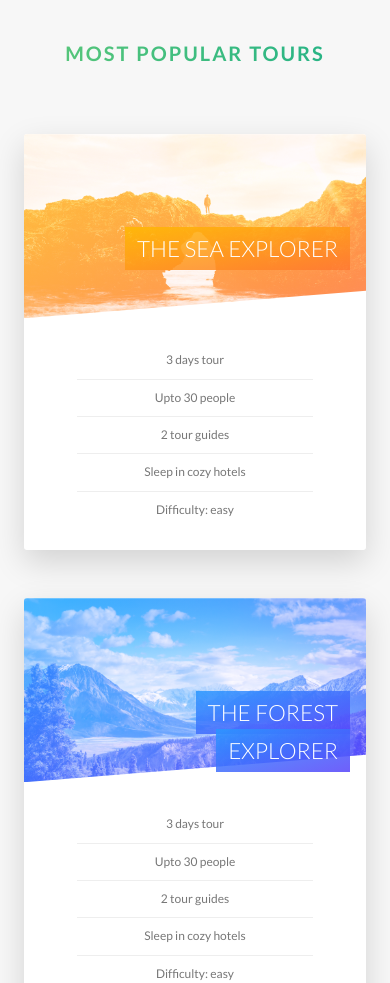
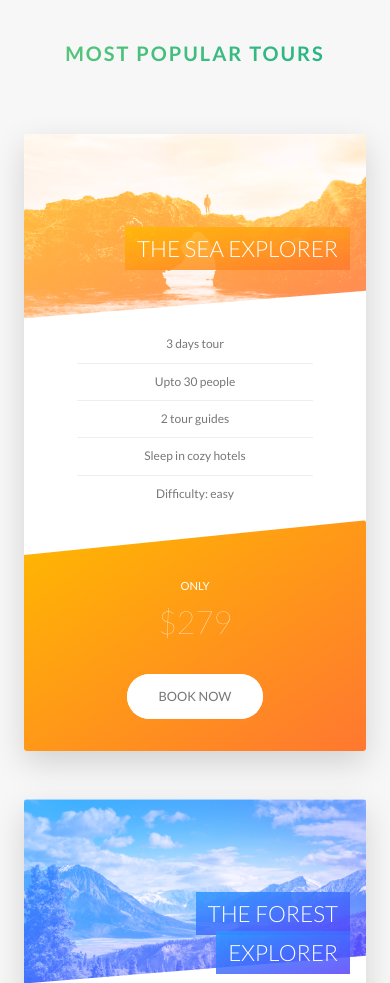
Before and after one commit to FazleRabbbiferdaus172/Natour, a website: page index.html in a window 390 px wide. Shown: the part 3920-4903 px from the top of the page. Drawn offline with Linux system fonts and the light colour scheme.

Commit message:
even more responsive

```diff
--- a/sass/components/_cards.scss
+++ b/sass/components/_cards.scss
@@ -140,4 +140,55 @@
         font-weight: 100;
     }
 
+
+
+
+
+    @include respond(tab-port) {
+
+        height: auto;
+        border-radius: 3px;
+        background-color: $color-white;
+        box-shadow: 0 1.5rem 4rem rgba($color-black, .15);
+
+        &__side {
+            height: auto;
+            position: relative;
+            box-shadow: none;
+
+
+            &--back {
+                transform: rotateY(0);
+                clip-path: polygon(0 15%, 100% 0, 100% 100%, 0 100%);
+            }
+        }
+
+        &:hover &__side--front {
+            transform: rotateY(0);
+        }
+
+
+        // FRONT side styling
+        &__details {
+            padding: 1rem 3rem;
+        }
+
+        &__cta {
+            position: relative;
+            top: 0;
+            left: 0;
+            transform: translate(0);
+            width: 100%;
+            padding: 7rem 4rem 4rem 4rem;
+        }
+
+        &__price-box {
+            margin-bottom: 3rem;
+        }
+
+        &__price-value {
+            font-size: 4rem;
+        }
+    }
+
 }
--- a/sass/components/_form.scss
+++ b/sass/components/_form.scss
@@ -15,6 +15,10 @@
         width: 90%;
         display: block;
         transition: all .3s;
+
+        @include respond(tab-port) {
+            width: 100%;
+        }
 
         &:focus {
             outline: none;
@@ -50,6 +54,11 @@
 
     &__radio-group{
         display: inline-block;
+
+        @include respond(tab-port) {
+            width: 100%;
+            margin-bottom: 2rem;
+        }
     }
 
     &__radio-label {
--- a/sass/components/_story.scss
+++ b/sass/components/_story.scss
@@ -10,6 +10,16 @@
     position: relative;
     background-color: rgba($color-white,.6);
 
+    @include respond(tab-port) {
+        width: 100%;
+        padding: 4rem;
+        padding-left: 7rem;
+    }
+
+    @include respond(phone) {
+        transform: skew(0);
+    }
+
     &__shape {
         width: 15rem;
         height: 15rem;
@@ -19,6 +29,10 @@
         -webkit-clip-path: circle(50% at 50% 50%);
         clip-path: circle(50% at 50% 50%);
         transform: translateX(-3rem) skewX(12deg);
+
+        @include respond(phone) {
+            transform: translateX(-3rem) skew(0);
+        }
     }
 
     &__img {
@@ -30,6 +44,9 @@
 
     &__text {
         transform: skewX(12deg);
+        @include respond(phone) {
+            transform: skew(0);
+        }
     }
 
     &__caption {
--- a/sass/pages/_home.scss
+++ b/sass/pages/_home.scss
@@ -54,10 +54,24 @@
     border-radius: 3px;
     box-shadow: 0 1.5rem 4rem rgba($color-primary-dark, 0.2);
 
-    height: 50rem;
+    @include respond(tab-land) {
+        background-image: linear-gradient(105deg, rgba($color-white,.9) 0%, rgba($color-white,.9) 65%, transparent 65%) ,url(../img/nat-10.jpg);
+    }
+
+    @include respond(tab-port) {
+        background-image: linear-gradient(to right, rgba($color-white,.9) 0%, rgba($color-white,.9) 100%) ,url(../img/nat-10.jpg);
+    }
 
     &__form{
         width: 50%;
         padding: 6rem;
+
+        @include respond(tab-land) {
+            width: 65%;
+        }
+
+        @include respond(tab-port) {
+            width: 100%;
+        }
     }
 }
```
Also changed, not shown: css/style.css.
